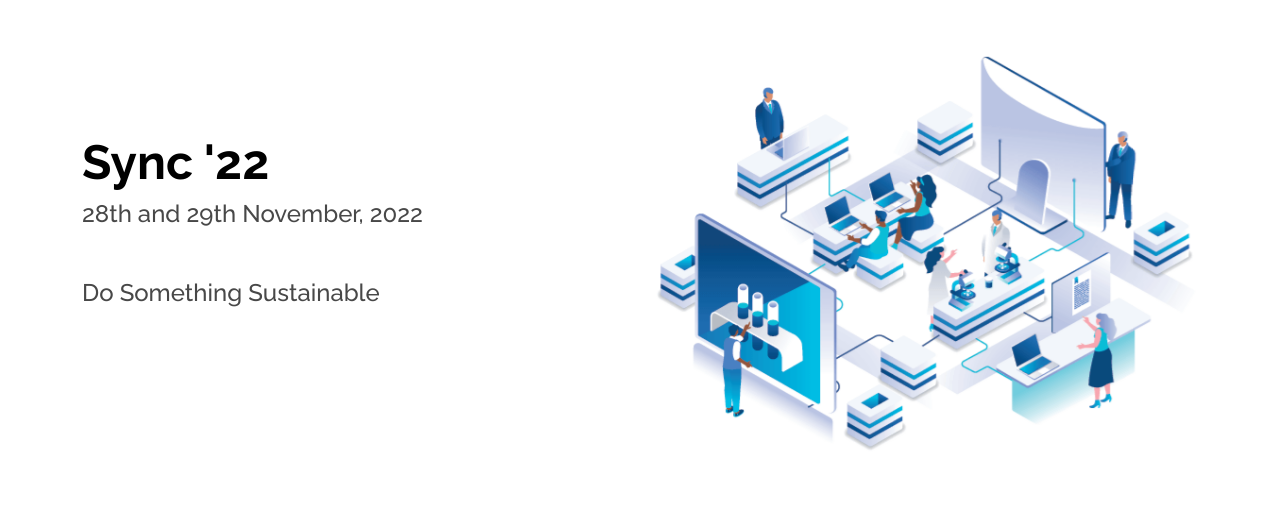
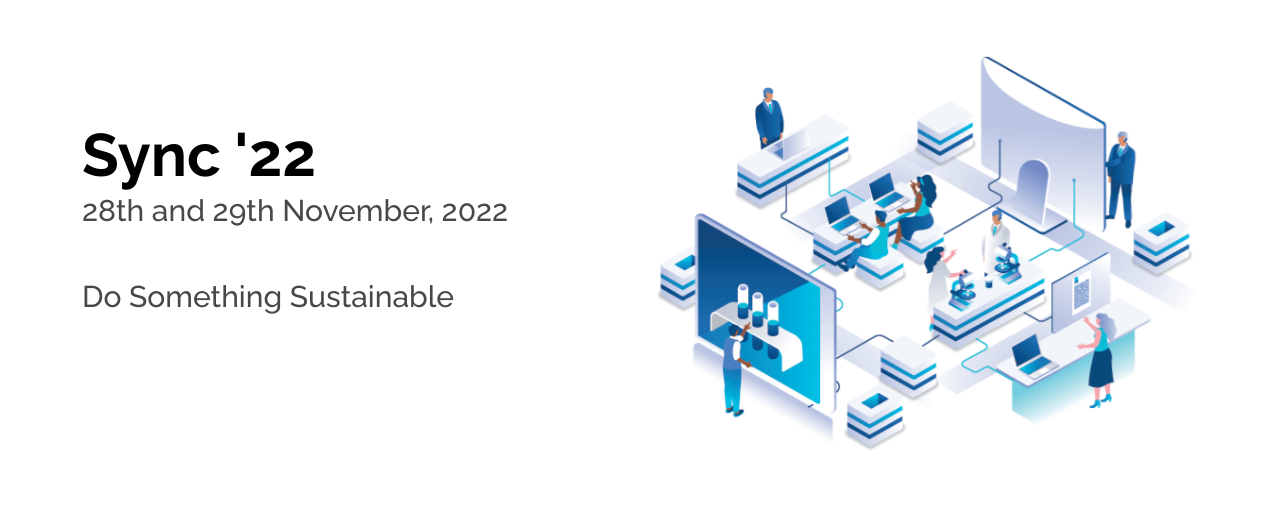
Before and after one commit to cegcsea/cegcsea.github.io, a PHP site: page /sync/ in a window 1280 px wide. Shown: the part 104-617 px from the top of the page. Run offline with PHP 8.4, Linux system fonts and the light colour scheme.

Commit message:
size of font

```diff
--- a/sync/assets/css/style.css
+++ b/sync/assets/css/style.css
@@ -306,7 +306,7 @@ h1, h2, h3, h4, h5, h6 {
 }
 #hero h1 {
   margin: 0 0 10px 0;
-  font-size: 48px;
+  font-size: 60px;
   font-weight: 700;
   line-height: 56px;
   color: black;
@@ -314,7 +314,7 @@ h1, h2, h3, h4, h5, h6 {
 #hero h2 {
   color: #484848;
   margin-bottom: 50px;
-  font-size: 24px;
+  font-size: 30px;
 }
 #hero .btn-get-started {
   font-family: "Raleway", sans-serif;
```
